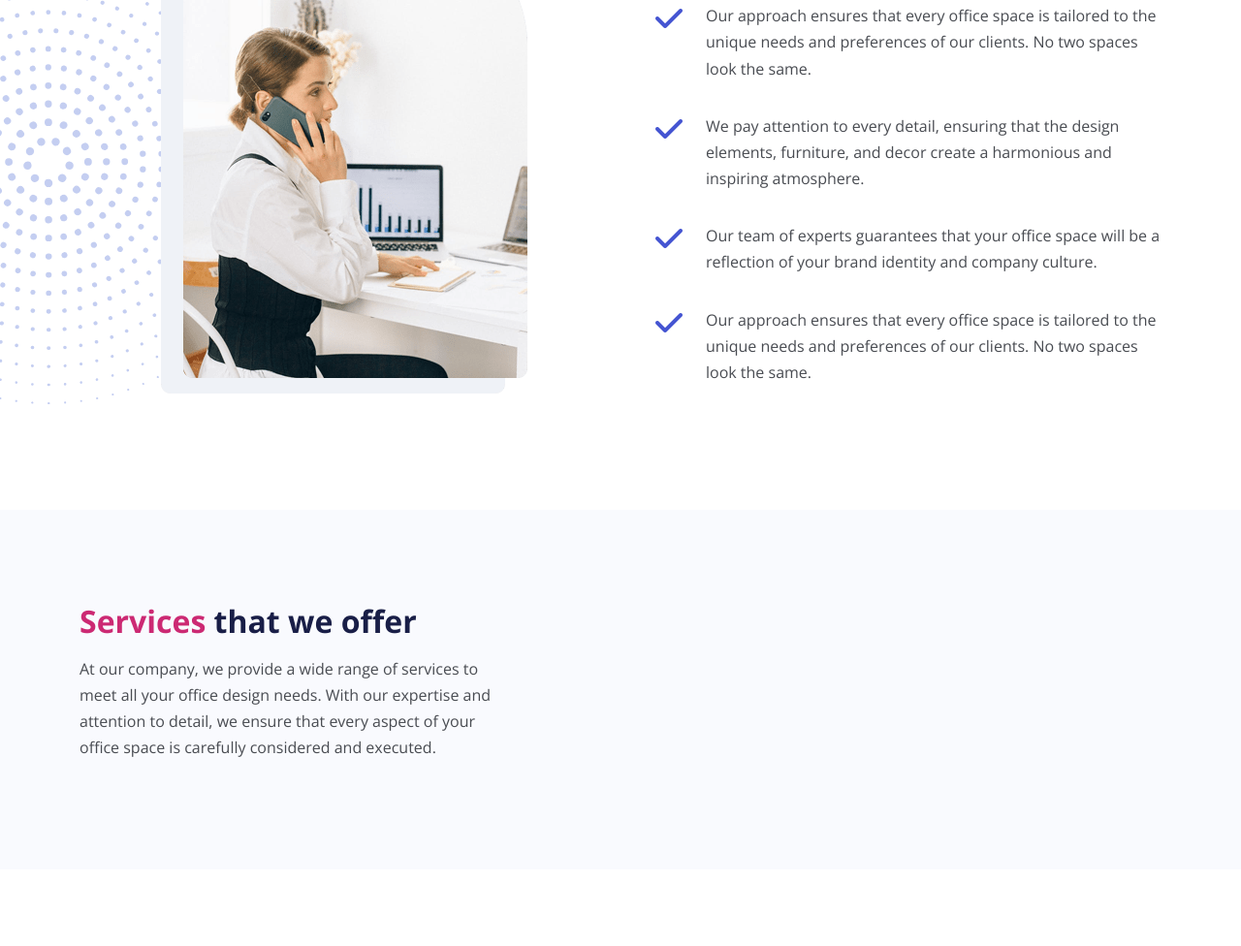
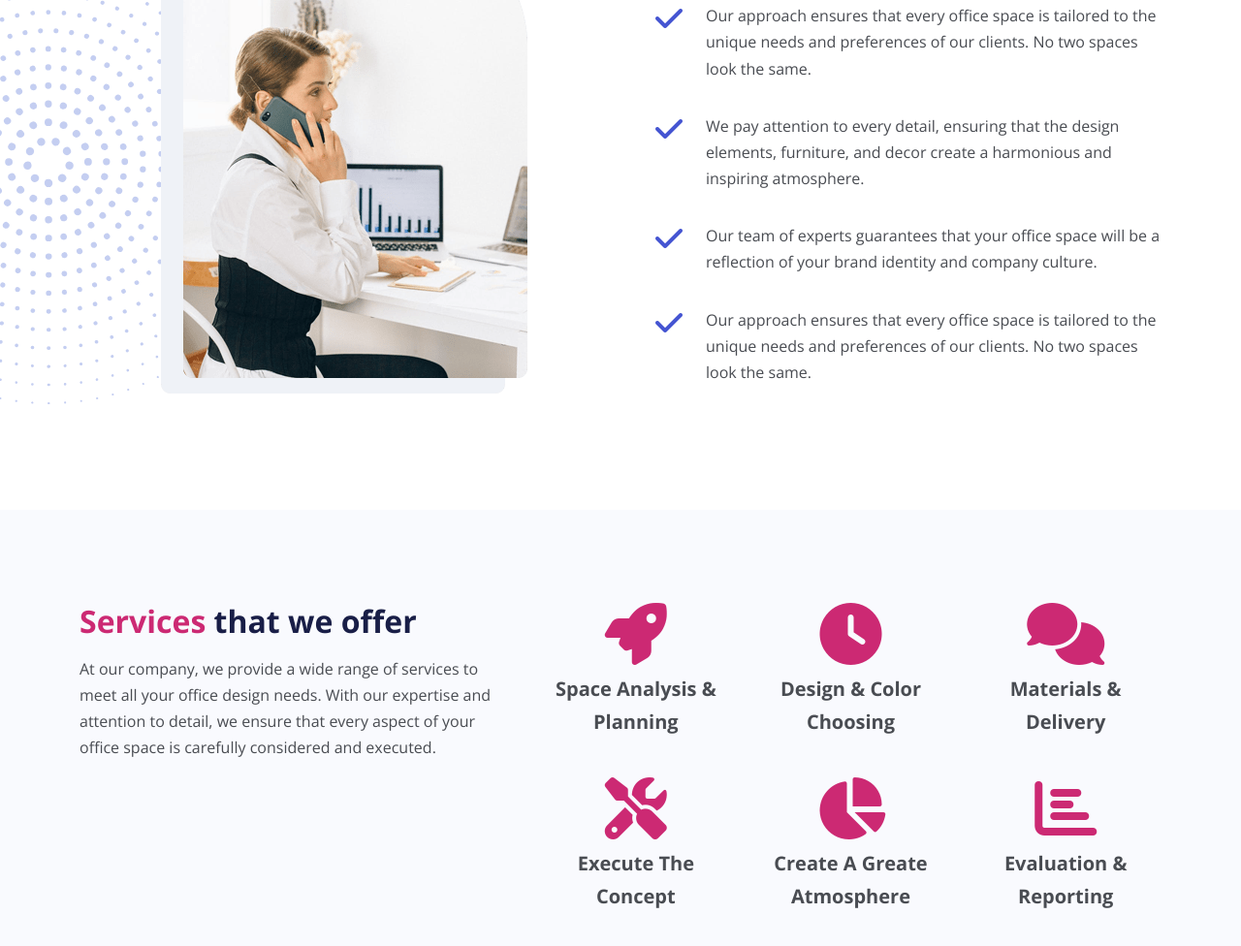
Before and after one commit to nataliestorozhuk/yavin-website, a website: page index.html in a window 1280 px wide. Shown: the part 1627-2603 px from the top of the page at 97% size. Before the commit the page ends 2524 px from the top, so only its background shows below. Drawn offline with nearby package versions, Linux system fonts and the light colour scheme; files that its build step writes are made by us from their sources.

Commit message:
added icons to the services section

```diff
--- a/index.html
+++ b/index.html
@@ -223,6 +223,48 @@
               </p>
             </div>
           </div>
+          <div class="col-lg-7">
+            <div class="row mb-4">
+              <div
+                class="col-md-4 d-flex flex-column align-items-center text-center"
+              >
+                <i class="fas fa-rocket fa-4x text-secondary mb-2"></i>
+                <p class="fs-5 fw-bold">Space Analysis & Planning</p>
+              </div>
+              <div
+                class="col-md-4 d-flex flex-column align-items-center text-center"
+              >
+                <i class="fas fa-clock fa-4x text-secondary mb-2"></i>
+                <p class="fs-5 fw-bold">Design & Color Choosing</p>
+              </div>
+              <div
+                class="col-md-4 d-flex flex-column align-items-center text-center"
+              >
+                <i class="fas fa-comments fa-4x text-secondary mb-2"></i>
+                <p class="fs-5 fw-bold">Materials & Delivery</p>
+              </div>
+            </div>
+            <div class="row">
+              <div
+                class="col-md-4 d-flex flex-column align-items-center text-center"
+              >
+                <i class="fas fa-tools fa-4x text-secondary mb-2"></i>
+                <p class="fs-5 fw-bold">Execute The Concept</p>
+              </div>
+              <div
+                class="col-md-4 d-flex flex-column align-items-center text-center"
+              >
+                <i class="fas fa-chart-pie fa-4x text-secondary mb-2"></i>
+                <p class="fs-5 fw-bold">Create A Greate Atmosphere</p>
+              </div>
+              <div
+                class="col-md-4 d-flex flex-column align-items-center text-center"
+              >
+                <i class="fas fa-chart-bar fa-4x text-secondary mb-2"></i>
+                <p class="fs-5 fw-bold">Evaluation & Reporting</p>
+              </div>
+            </div>
+          </div>
         </div>
       </div>
     </section>
```
